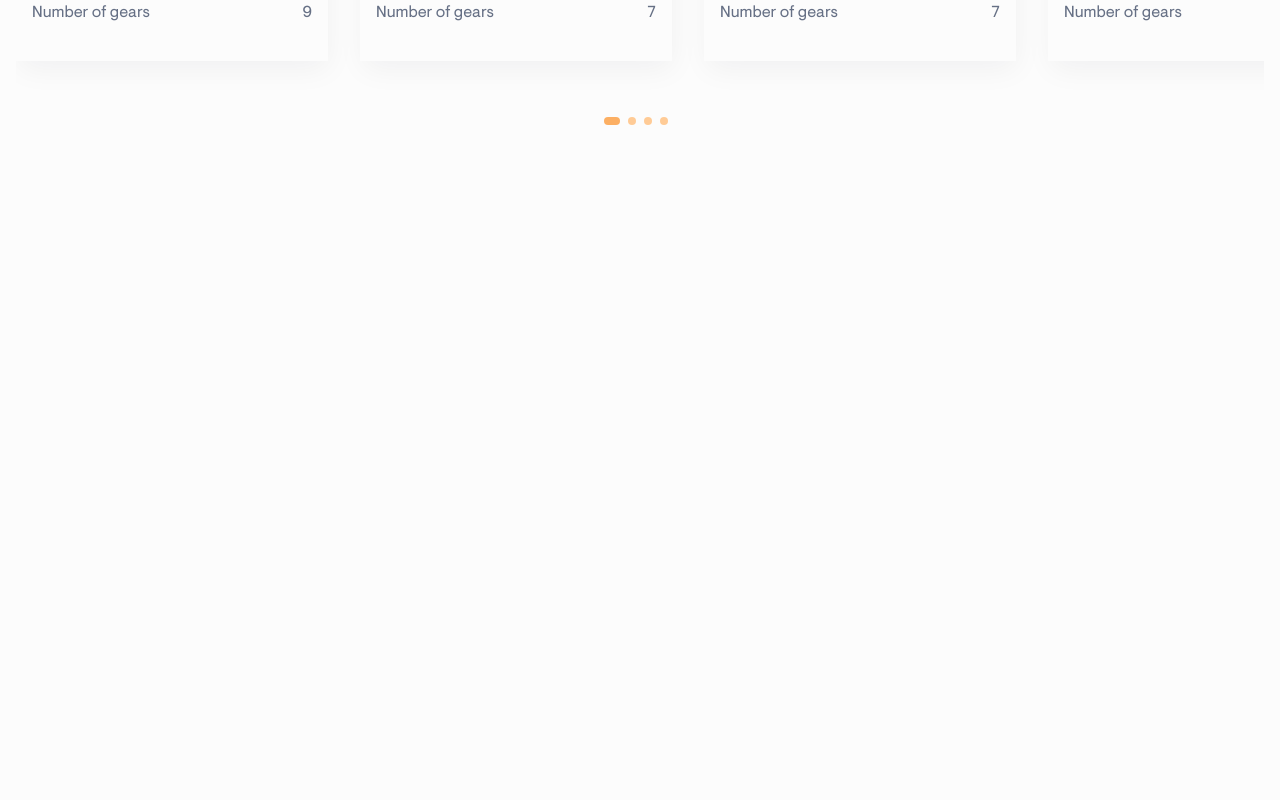
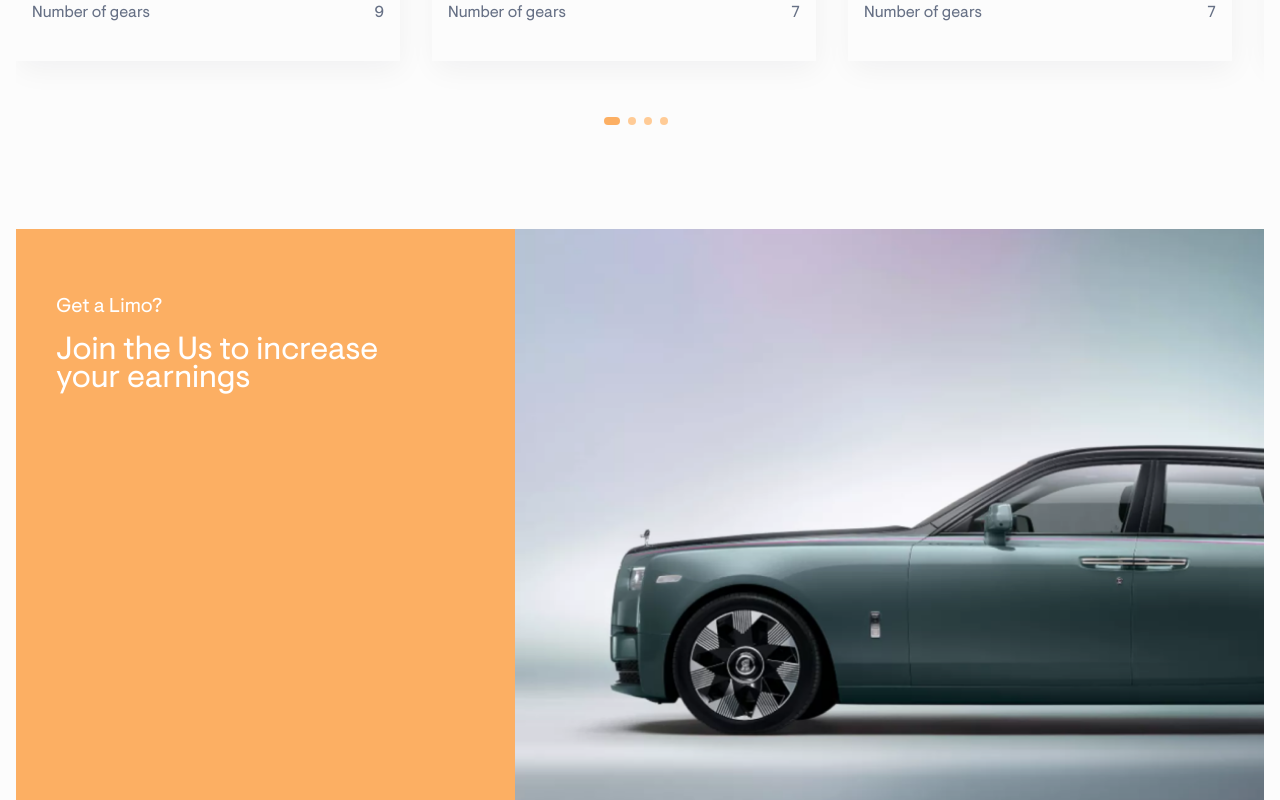
Before and after one commit to mistyjack/temp-limo, a Next.js app: page / in a window 1280 px wide. Shown: the part 3163-3963 px from the top of the page. Before the commit the page ends 3392 px from the top, so only its background shows below. Built offline with nearby package versions, Linux system fonts and the light colour scheme.

Commit message:
Add get a limo

```diff
--- /dev/null
+++ b/components/home/GetALimo.tsx
@@ -0,0 +1,38 @@
+import ArrowRightIcon from "@components/icon/ArrowRight";
+import Image from "next/image";
+import { FC } from "react";
+
+const GetALimo: FC = () => {
+  return (
+    <section id="get-a-limo" className="font-vis ">
+      <div className="custom-container flex">
+        <div className="text-white flex flex-col justify-between p-4 md:pt-16 md:pl-10 md:pb-8 bg-primary w-full md:w-2/5">
+          <div>
+            <p className="md:text-xl mb-4">Get a Limo?</p>
+            <h2 className="text-xl md:text-3.5xl md:max-w-348">Join the Us to increase your earnings</h2>
+          </div>
+          <div className="mt-8 md:mt-0">
+            <a className="relative pr-8 font-medium" href="/partner">
+              Partner with us
+              <span className="text-white btn-anim-icon absolute">
+                <ArrowRightIcon />
+              </span>
+            </a>
+          </div>
+        </div>
+        <div className="relative h-60 w-full md:h-700 md:w-3/5">
+          <Image
+            className="transition-all duration-700 hover:scale-125"
+            src="/get-limo.png"
+            alt="Limo"
+            layout="fill"
+            objectFit="cover"
+            objectPosition="left"
+          />
+        </div>
+      </div>
+    </section>
+  );
+};
+
+export default GetALimo;
--- a/components/home/OurFleet.tsx
+++ b/components/home/OurFleet.tsx
@@ -130,9 +130,9 @@ const Fleet: FC<IFleet> = ({
 }) => {
   return (
     <div
-      className={`pb-6 dark:bg-fleet rounded-t-2xl keen-slider__slide w-96 transition-all duration-700 ${styles.fleet}`}
+      className={`pb-6 dark:bg-fleet relative z-50 rounded-t-2xl keen-slider__slide min-w-250 md:min-w-384 transition-shadow duration-700 ${styles.fleet}`}
     >
-      <div className="h-60 mb-6 relative rounded-t-2xl">
+      <div className="h-40 md:h-60 mb-6 relative rounded-t-2xl">
         <Image
           className="transition-all duration-700"
           src={image}
@@ -142,7 +142,7 @@ const Fleet: FC<IFleet> = ({
         />
       </div>
       <div className="px-4">
-        <h3 className="text-xl text-pry leading-9 mb-3 font-medium">{name}</h3>
+        <h3 className="text-base md:text-xl text-pry md:leading-9 mb-3 font-medium">{name}</h3>
         <div className="flex justify-between text-sec mb-3">
           <p>Year</p>
           <p>{year}</p>
--- a/components/home/Section2.tsx
+++ b/components/home/Section2.tsx
@@ -92,10 +92,10 @@ const PictureTextGrid: FC<IPictureTextGrid> = ({
       </div>
       <div className={`md:w-1/2 p-4 ${reverse ? "md:pl-12 lg:pl-20" : ""}`}>
         {icon}
-        <h3 className="text-3xl font-semibold mt-2 md:mt-6 mb-4 text-pry leading-50">
+        <h3 className="text-xl md:text-3xl font-semibold mt-2 md:mt-6 mb-4 text-pry leading-50">
           {title}
         </h3>
-        <div className="text-lg text-sec max-w-560 mx-auto md:mx-0">{content}</div>
+        <div className="md:text-lg text-sec max-w-560 mx-auto md:mx-0">{content}</div>
       </div>
     </div>
   );
--- a/components/icon/ArrowRight.tsx
+++ b/components/icon/ArrowRight.tsx
@@ -6,12 +6,11 @@ const ArrowRightIcon: FC = () => {
       width="24"
       height="24"
       viewBox="0 0 24 24"
-      fill="none"
       xmlns="http://www.w3.org/2000/svg"
     >
       <path
         d="M14 16L18 12M18 12L14 8M18 12L6 12"
-        stroke="#28303F"
+        stroke="currentColor"
         strokeWidth="1.5"
         strokeLinecap="round"
         strokeLinejoin="round"
--- a/pages/index.tsx
+++ b/pages/index.tsx
@@ -1,3 +1,4 @@
+import GetALimo from "@components/home/GetALimo";
 import Hero from "@components/home/Hero";
 import OurFleet from "@components/home/OurFleet";
 import Section2 from "@components/home/Section2";
@@ -16,6 +17,7 @@ const Home: NextPage = () => {
         <Hero />
         <Section2 />
         <OurFleet />
+        <GetALimo />
       </main>
     </div>
   );
--- a/tailwind.config.js
+++ b/tailwind.config.js
@@ -14,6 +14,9 @@ module.exports = {
       int: ["Inter", "Helvetica", "Arial", "sans-serif"],
     },
     extend: {
+      fontSize: {
+        "3.5xl": "2rem"
+      },
       screens: {
         sm: "640px",
         md: "900px",
@@ -40,14 +43,20 @@ module.exports = {
         74: "4.625rem",
       },
       maxWidth: {
+        348: "21.75rem",
         480: "30rem",
         560: "35rem",
         768: "48.2rem",
+      },
+      minWidth: {
+        250: "15.625rem",
+        384: "24rem"
       },
       spacing: {
         56: "3.5rem",
         543: "33.9375rem",
         640: "40rem",
+        700: "43.75rem"
       },
     },
   },
```
Also changed, not shown: public/get-limo.png (added).
